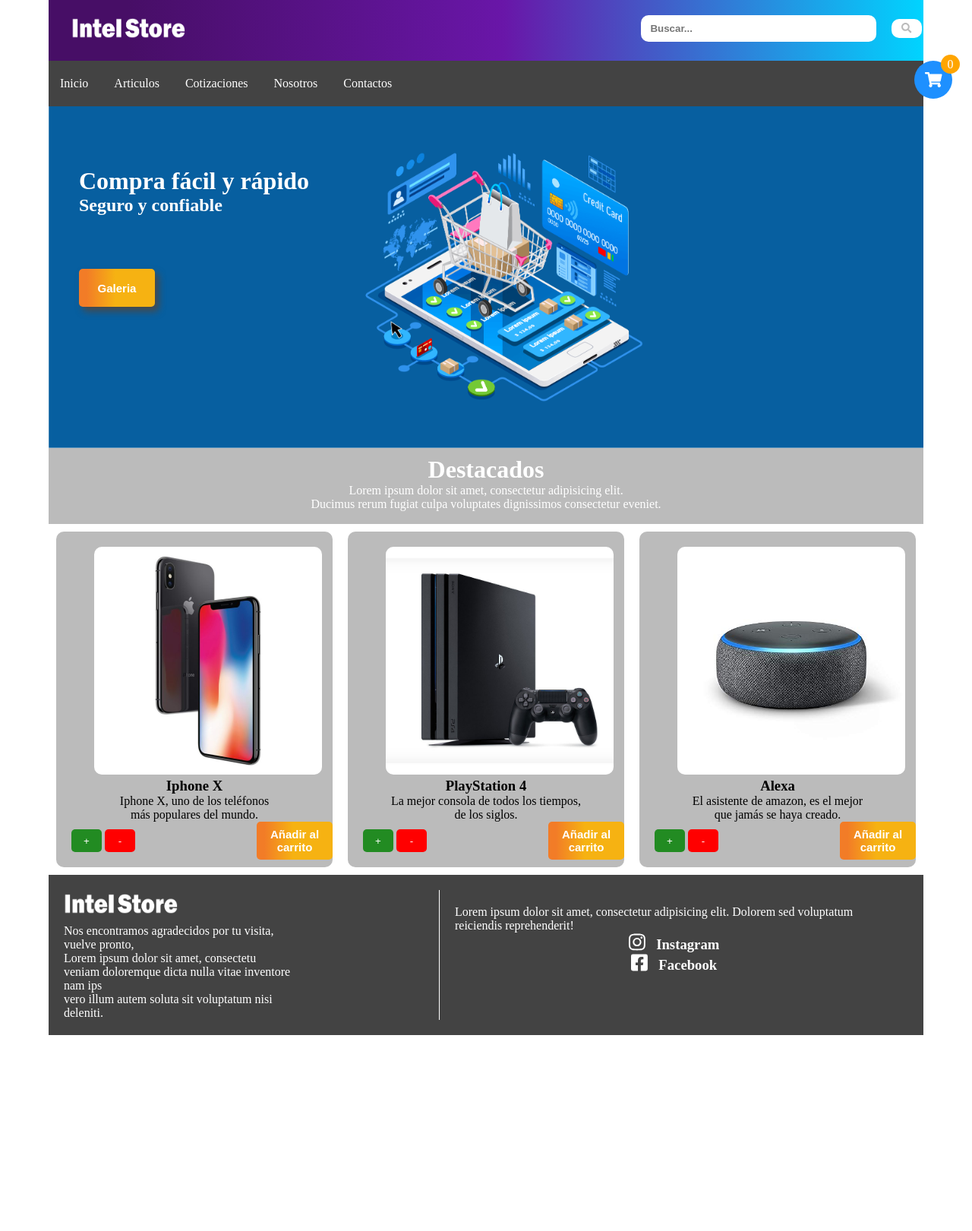
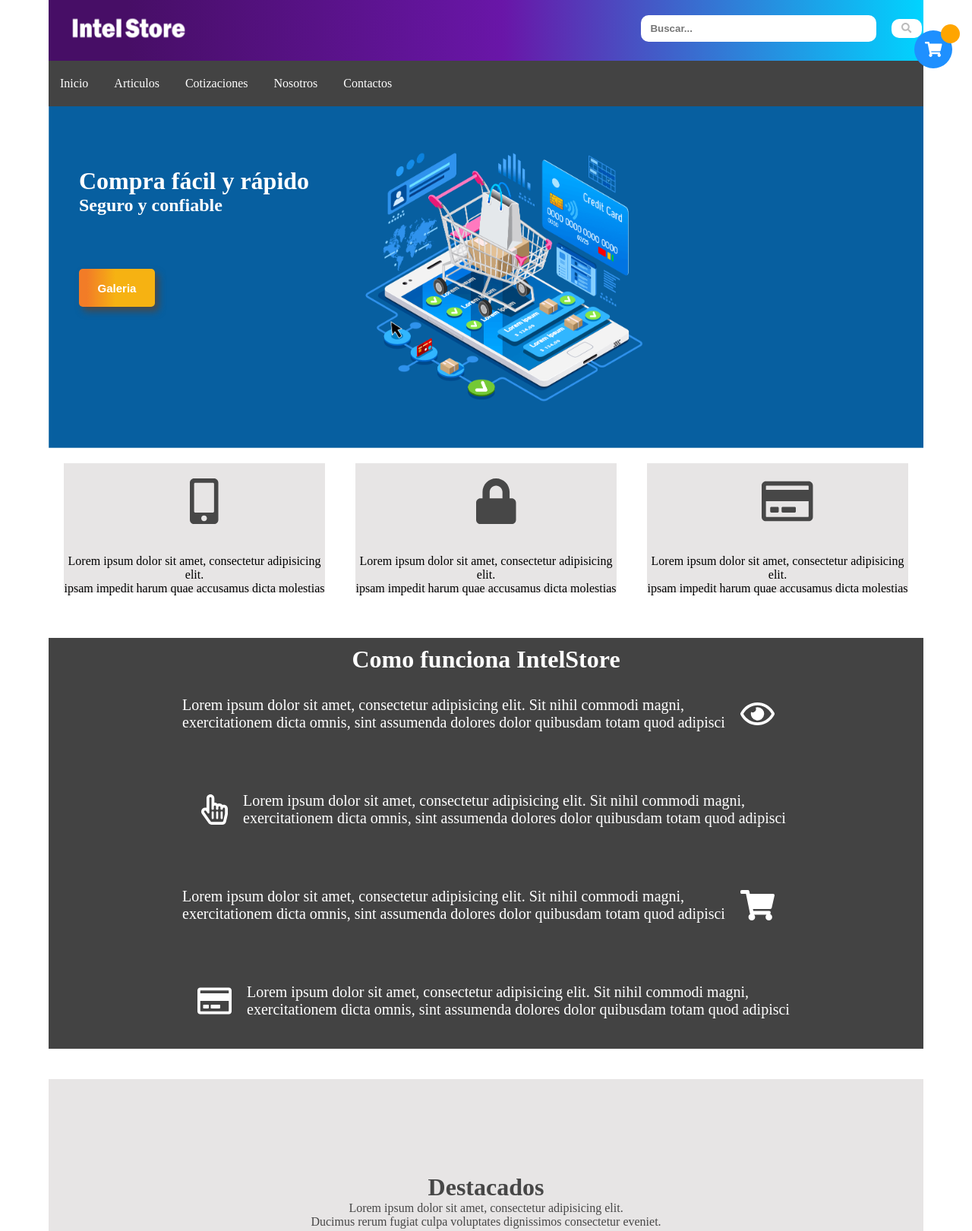
Before and after one commit to diegoDCode14/literate-train, a plain HTML site: page index.html in a window 1280 px wide. Shown: the top 1621 px of the page at 76% size. Before the commit the page ends 1363 px from the top, so only its background shows below. Drawn offline with Linux system fonts and the light colour scheme.

Commit message:
Agregando nuevos archivos y funciones al proyecto

```diff
--- /dev/null
+++ b/css/flexslider.css
@@ -0,0 +1,32 @@
+.slider{
+  width:100%;
+  margin:auto;
+  overflow: hidden;
+  margin-bottom:40px;
+}
+.slider ul{
+  paddin:0;
+  display:flex;
+  width:400%;
+  animation: cambio 20s infinite alternate;
+}
+.banner3,.banner2,.banner1{
+  height: 395px;
+  width:1261px;
+}
+.slider li{
+  list-style-type: none;
+}
+.slider img{
+  width:100%;
+}
+@keyframes cambio{
+  0%{margin-left:0;}
+  20%{margin-left:0;}
+  25%{margin-left:-100%;}
+  45%{margin-left:-100%;}
+  50%{margin-left:-200%;}
+  70%{margin-left:-200%;}
+  75%{margin-left:-200%;}
+  100%{margin-left:-300%;}
+}
--- a/css/general.css
+++ b/css/general.css
@@ -12,6 +12,7 @@ background: linear-gradient(90deg, rgba(71,14,102,1) 9%, rgba(105,22,168,1) 52%,
 .logo{
   margin-left:30px;
   line-height:110px;
+  opacity: 0;
 }
 .busqueda{
   display:flex;
@@ -113,3 +114,15 @@ ul,ol{
     font-size:25px;
     margin-right:10px;
 }
+.logo.active{
+  animation: logoEntrada .8s ease .3s forwards;
+}
+@keyframes logoEntrada {
+  from{transform:translateX(-25px);
+opacity:0;
+}
+to{
+  transform:translateX(0px);
+  opacity:1;
+}
+}
--- a/css/index.css
+++ b/css/index.css
@@ -34,10 +34,15 @@ margin:0 auto;
   transform:scale(1.3);
 }
 .msj{
-  background-color: #BBBBBB;
-  color:white;
+  display:flex;
+  justify-content: center;
+  align-items: center;
+  flex-direction: column;
+  background-color: #E7E5E5;
+  color:#474747;
+  height:300px;
+  margin-bottom:40px;
   text-align: center;
-  height:100px;
 }
 .msj p,h1{
   position: relative;
@@ -49,8 +54,7 @@ margin:0 auto;
 }
 .t1,.t2,.t3{
   margin:10px;
-  border-radius:10px;
-  background-color: #BBBBBB;
+  border-radius:5px;
   width:400px;
 }
 .t1 h3{
@@ -67,6 +71,7 @@ margin:0 auto;
 }
 .t1 p,h3,.t2 p,h3,.t3 p,h3{
   text-align: center;
+  transition:.3s ease all;
 }
 #img1,#img2,#img3{
   height:300px;
@@ -77,13 +82,13 @@ margin:0 auto;
   margin-top:20px;
 }
 #img1:hover{
-  transform:scale(1.1);
+  transform:scale(0.8);
 }
 #img2:hover{
-  transform:scale(1.1);
+  transform:scale(0.8);
 }
 #img3:hover{
-  transform:scale(1.1);
+  transform:scale(0.8);
 }
 .s1,.s2,.s3{
   background-color:forestgreen;
@@ -108,7 +113,6 @@ margin:0 auto;
 }
 
 .l1,.l2,.l3{
-  background-color: #BBBBBB;
   border:none;
   border-bottom:2px solid #767575;
   text-align: center;
@@ -133,10 +137,16 @@ margin-left:20px; }
   font-weight: bold;
   font-size:15px;
   transition:.5s ease;
-  background: rgb(242,124,39);
-  background: linear-gradient(90deg, rgba(242,124,39,1) 10%, rgba(246,178,18,1) 48%);
+  background-color: forestgreen;
 }
 @media screen and (max-width:800px){
+  .image{
+    background-image: url("../images/img2.jpg");
+  }
+  .iconos{
+    display:flex;
+    flex-direction: column;
+  }
   .targets{
     display:flex;
     flex-direction:column;
@@ -260,30 +270,95 @@ transform:scale(0.7);
 }
 .popup2{
   background-color:white;
-  height:500px;
+  height:300px;
   width:400px;
   border-radius:20px;
   opacity:0;
   transition:.3s ease all;
   transform:scale(0.7);
   text-align: center;
+  color:#504F4F;
 }
 .btn-cerrar-popup2{
   position:relative;
   top:15px;
   margin-top:25px;
-  margin-left:365px;
+  margin-left:350px;
   color:#BBBBBB;
   font-size:25px;
 }
-.popup2 h2{
-  color:#BBBBBB;
+#excla{
+  -webkit-animation: tiembla .7s infinite;/*ANIMACIÓN LLAMADA TIEMBLA CON .7SEGUNDOS E INFINITO*/
+}
+@-webkit-keyframes tiembla{/*keyframe con la animación tiembla*/
+  50%  { -webkit-transform:rotateZ(-5deg); }
+  100% { -webkit-transform:rotateZ( 0deg) scale(.8); }
+  100%{ -webkit-transform:rotateZ( 5deg); }
+}
+.popup2 h1{
+  margin-bottom:20px;
 }
 .popup2 #excla{
-  color:red;
-  font-size:80px;
+  color:#AC0909;
+  font-size:100px;
+}
+.error{
+  font-size:30px;
+  color:darkred;
 }
 .popup2.active{
   opacity:1;
   transform:scale(1);
 }
+.iconos{
+  display:flex;
+  justify-content: center;
+}
+.ipay,.isecure,.icel{
+  display:flex;
+  justify-content: center;
+  align-items: center;
+  color:#474747;
+  width:150px;
+  height:100px;
+  font-size:60px;
+  margin-left:110px;
+  border-radius:5px;
+  margin-bottom:20px;
+}
+.tar1,.tar2,.tar3{
+text-align: center;
+margin:20px;
+height:170px;
+background-color: #E7E5E5;
+}
+.iconos{
+  margin-bottom:40px;
+}
+.funcionOjo,.funcionElegir,.funcionCarrito,.funcionCompra{
+display:flex;
+margin:40px;
+justify-content: center;
+align-items:center;
+color:white;
+font-size:20px;
+}
+.funcion{
+  display:flex;
+  flex-direction: column;
+  align-items: center;
+  background-color: #434343;
+  height:auto;
+  margin-bottom:40px;
+  width:100%;
+   box-sizing:border-box;
+}
+.funcion h1{
+  color:white;
+}
+#iCon{
+  font-size:40px;
+  color:white;
+  margin-left:20px;
+  margin-right:20px;
+}
--- a/css/toggle.css
+++ b/css/toggle.css
@@ -1,6 +1,6 @@
 #toggle1{
   position:absolute;
-  top:10%;
+  top:5%;
   left:80%;
   margin-left:180px;
   height:50px;
@@ -20,7 +20,7 @@
 }
 #toggle2{
   position:absolute;
-  top:9%;
+  top:4%;
   left:80%;
   margin-left:215px;
   height:25px;
--- a/index.html
+++ b/index.html
@@ -8,13 +8,14 @@
   <link rel="stylesheet" href="css/general.css">
   <link rel="stylesheet" href="css/index.css">
   <link rel="stylesheet" href="css/toggle.css">
+  <link rel="stylesheet" href="css/flexslider.css">
   <title>IntelStore</title>
 </head>
 <body id="cuerpo">
 <div class="content">
   <header>
     <div class="headerContent">
-      <div class="logo"><img src="images/IntelStore.png" alt="" class="imgf"></div>
+      <div class="logo" id="logo"><img src="images/IntelStore.png" alt="" class="imgf" id="imgf"></div>
       <div class="busqueda">
         <div class="buscador">
           <input type="text" class="buscar" id="buscar" placeholder=" &nbsp;Buscar...">
@@ -54,6 +55,71 @@
     <h2>Seguro y confiable</h2>
     <button class="btn-gallery" id="btn-gallery">Galeria</button>
   </div>
+  <div class="iconos" id="iconos">
+  <div class="tar1">
+    <div class="icel">
+      <i class="fas fa-mobile-alt"></i>
+    </div>
+      <div class="cel">
+          Lorem ipsum dolor sit amet, consectetur adipisicing elit.<br>
+          ipsam impedit harum quae accusamus dicta molestias  <br>
+        </div>
+    </div>
+    <div class="tar2">
+    <div class="isecure">
+      <i class="fas fa-lock"></i>
+    </div>
+      <div class="cel">
+        Lorem ipsum dolor sit amet, consectetur adipisicing elit.<br>
+        ipsam impedit harum quae accusamus dicta molestias<br>
+        </div>
+    </div>
+    <div class="tar3">
+        <div class="ipay">
+          <i class="far fa-credit-card"></i>
+        </div>
+      <div class="cel">
+          Lorem ipsum dolor sit amet, consectetur adipisicing elit.<br>
+          ipsam impedit harum quae accusamus dicta molestias  <br>
+      </div>
+  </div>
+</div>
+
+<div class="funcion">
+  <h1>Como funciona IntelStore</h1>
+  <div class="funcionOjo">
+    <div>Lorem ipsum dolor sit amet, consectetur adipisicing elit. Sit nihil commodi magni,<br>
+       exercitationem dicta omnis, sint assumenda dolores dolor quibusdam totam quod adipisci <br>
+    </div>
+    <div class="">
+      <i class="far fa-eye" id="iCon"></i>
+    </div>
+  </div>
+  <div class="funcionElegir">
+    <div class="">
+      <i class="far fa-hand-pointer" id="iCon"></i>
+    </div>
+    <div>Lorem ipsum dolor sit amet, consectetur adipisicing elit. Sit nihil commodi magni,<br>
+       exercitationem dicta omnis, sint assumenda dolores dolor quibusdam totam quod adipisci <br>
+    </div>
+  </div>
+  <div class="funcionCarrito">
+    <div>Lorem ipsum dolor sit amet, consectetur adipisicing elit. Sit nihil commodi magni,<br>
+       exercitationem dicta omnis, sint assumenda dolores dolor quibusdam totam quod adipisci <br>
+    </div>
+    <div class="">
+      <i class="fas fa-shopping-cart" id="iCon"></i>
+    </div>
+  </div>
+  <div class="funcionCompra">
+    <div class="">
+      <i class="far fa-credit-card" id="iCon"></i>
+    </div>
+    <div>Lorem ipsum dolor sit amet, consectetur adipisicing elit. Sit nihil commodi magni,<br>
+       exercitationem dicta omnis, sint assumenda dolores dolor quibusdam totam quod adipisci <br>
+    </div>
+  </div>
+</div>
   <div class="destacados">
     <div class="msj">
         <h1>Destacados</h1>
@@ -109,6 +175,14 @@
     </div>
     </div>
   </div>
+  <div class="slider">
+    <ul class="slides">
+      <li><img src="images/banner4.jpg" alt="" class="banner1"></li>
+      <li><img src="images/banner3.jpg" alt="" class="banner2"></li>
+      <li><img src="images/banner5.jpg" alt="" class="banner3"></li>
+      <li><img src="images/banner5.jpg" alt="" class="banner3"></li>
+    </ul>
+  </div>
   <footer>
     <div class="foot">
       <div class="f1"><img src="images/IntelStore.png" alt="" class="imgf">
@@ -157,8 +231,10 @@
   <i class="fas fa-exclamation-circle" id="excla"></i>
     </div>
     <div class="emergency">
-      <h2>Ha ocurrido un error</h2>
+      <h1>Ha ocurrido un error</h1>
       <p>El buscador no encuentra el siguiente termino: </p>
+      <label class="error" id="error"></label>
+      <h4>¡Porfavor vuelva a intentarlo!</h4>
     </div>
   </div>
 </div>
--- a/js/busqueda.js
+++ b/js/busqueda.js
@@ -4,6 +4,7 @@ var popup2=document.getElementById('popup2');
 var overlay2=document.getElementById('overlay2');
 var cerrar2=document.getElementById('btn-cerrar-popup2');
 var termin=document.getElementById('termino');
+var label=document.getElementById('error');
 
 btnBuscador.addEventListener('click',function(){
   if(buscador.value=="Muebles" || buscador.value=="muebles"){
@@ -18,6 +19,7 @@ btnBuscador.addEventListener('click',function(){
 }else{
     overlay2.classList.add('active');
     popup2.classList.add('active');
+    label.innerHTML="["+buscador.value+"]";
 }
 });
 cerrar2.addEventListener('click',function(){
--- a/js/todo.js
+++ b/js/todo.js
@@ -2,7 +2,11 @@ var overlay=document.getElementById('overlay');
 var cerrar=document.getElementById('btn-cerrar-popup');
 var popup=document.getElementById('popup');
 var cuerpo=document.getElementById('cuerpo');
+var titulo=document.getElementById('logo');
 /*boton*/
+cuerpo.onload=function(){
+  titulo.classList.add('active');
+}
 var abrir=document.getElementById('btn-gallery');
 abrir.addEventListener('click',function(){
   overlay.classList.add('active');
```
Also changed, not shown: images/Error.png (added), images/banner.jpg (added), images/banner3.jpg (added), images/banner4.jpg (added), images/banner5.jpg (added).
